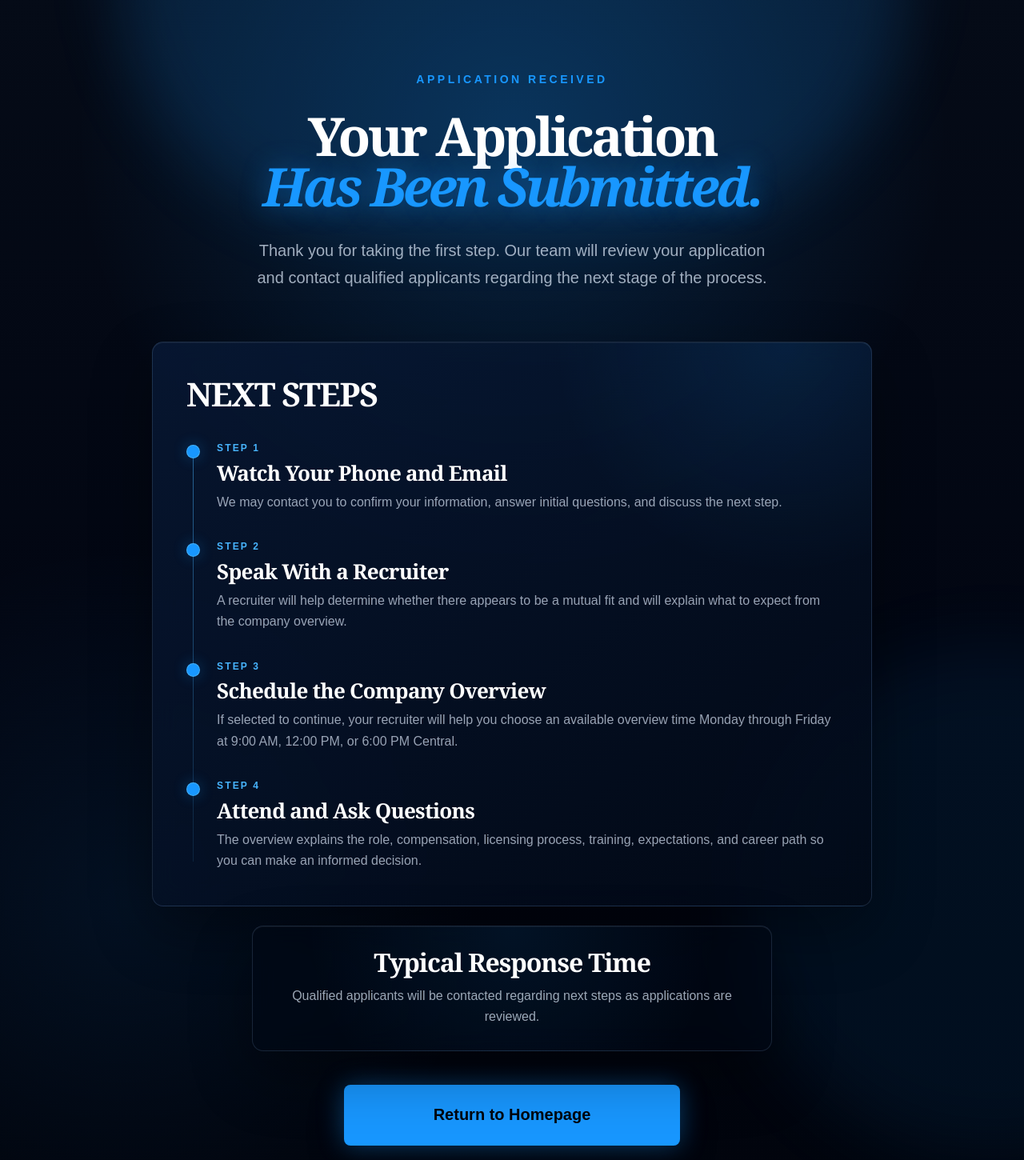
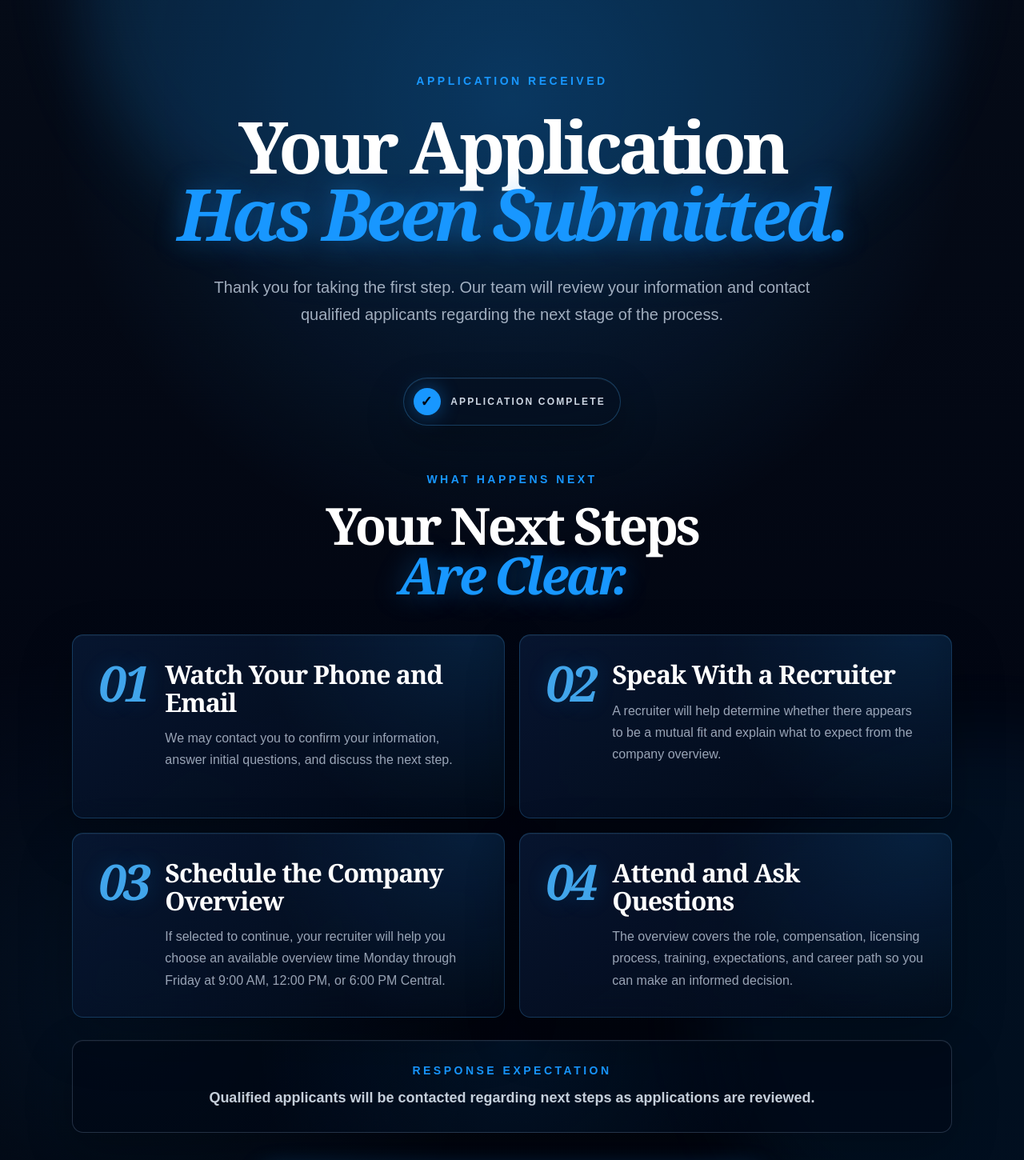
Before and after one commit to haynesjackson83-cyber/giddens-recruiting-funnel, a Next.js app: page /thank-you in a window 1280 px wide. Shown: the part 20-1470 px from the top of the page at 80% size. Built offline with nearby package versions, Linux system fonts and the light colour scheme.

Commit message:
Refine thank you confirmation page

```diff
--- a/src/app/thank-you/page.tsx
+++ b/src/app/thank-you/page.tsx
@@ -4,24 +4,24 @@ import styles from "./thank-you.module.css";
 
 const timelineSteps = [
   {
-    label: "Step 1",
+    number: "01",
     title: "Watch Your Phone and Email",
     copy: "We may contact you to confirm your information, answer initial questions, and discuss the next step.",
   },
   {
-    label: "Step 2",
+    number: "02",
     title: "Speak With a Recruiter",
-    copy: "A recruiter will help determine whether there appears to be a mutual fit and will explain what to expect from the company overview.",
+    copy: "A recruiter will help determine whether there appears to be a mutual fit and explain what to expect from the company overview.",
   },
   {
-    label: "Step 3",
+    number: "03",
     title: "Schedule the Company Overview",
     copy: "If selected to continue, your recruiter will help you choose an available overview time Monday through Friday at 9:00 AM, 12:00 PM, or 6:00 PM Central.",
   },
   {
-    label: "Step 4",
+    number: "04",
     title: "Attend and Ask Questions",
-    copy: "The overview explains the role, compensation, licensing process, training, expectations, and career path so you can make an informed decision.",
+    copy: "The overview covers the role, compensation, licensing process, training, expectations, and career path so you can make an informed decision.",
   },
 ];
 
@@ -30,41 +30,68 @@ export default function ThankYouPage() {
     <main className={styles.main}>
       <div className={styles.topGlow} aria-hidden="true" />
       <div className={styles.sideGlow} aria-hidden="true" />
+
       <section className={styles.container} aria-labelledby="thank-you-heading">
+        <header className={styles.header}>
           <p className={styles.eyebrow}>APPLICATION RECEIVED</p>
           <h1 id="thank-you-heading" className={styles.headline}>
             <span>Your Application</span>
-          <span><em>Has Been Submitted.</em></span>
+            <span>
+              <em>Has Been Submitted.</em>
+            </span>
           </h1>
           <p className={styles.body}>
-          Thank you for taking the first step. Our team will review your application and contact qualified applicants regarding the next stage of the process.
+            Thank you for taking the first step. Our team will review your information and contact
+            qualified applicants regarding the next stage of the process.
           </p>
+        </header>
 
-        <div className={styles.timelineCard}>
-          <h2>NEXT STEPS</h2>
-          <ol className={styles.timeline}>
-            {timelineSteps.map((step) => (
-              <li key={step.title}>
-                <span className={styles.timelineDot} aria-hidden="true" />
+        <div className={styles.completionSignal} aria-label="Application complete">
+          <span className={styles.checkIcon} aria-hidden="true">✓</span>
+          <span>APPLICATION COMPLETE</span>
+        </div>
+
+        <section className={styles.nextSteps} aria-labelledby="next-steps-heading">
+          <div className={styles.sectionHeader}>
+            <p className={styles.sectionEyebrow}>WHAT HAPPENS NEXT</p>
+            <h2 id="next-steps-heading" className={styles.sectionHeadline}>
+              <span>Your Next Steps</span>
+              <span>
+                <em>Are Clear.</em>
+              </span>
+            </h2>
+          </div>
+
+          <ol className={styles.stepsGrid}>
+            {timelineSteps.map((step, index) => (
+              <li key={step.title} className={styles.stepCard} style={{ "--step-index": index } as React.CSSProperties}>
+                <span className={styles.stepNumber}>{step.number}</span>
                 <div>
-                  <p className={styles.stepLabel}>{step.label}</p>
                   <h3>{step.title}</h3>
                   <p>{step.copy}</p>
                 </div>
               </li>
             ))}
           </ol>
-        </div>
+        </section>
 
-        <aside className={styles.responseCard} aria-labelledby="response-time-heading">
-          <h2 id="response-time-heading">Typical Response Time</h2>
-          <p>Qualified applicants will be contacted regarding next steps as applications are reviewed.</p>
+        <aside className={styles.responseStrip} aria-labelledby="response-expectation-heading">
+          <p id="response-expectation-heading">RESPONSE EXPECTATION</p>
+          <strong>Qualified applicants will be contacted regarding next steps as applications are reviewed.</strong>
         </aside>
 
         <div className={styles.actions}>
-          <Link className={styles.button} href="/">Return to Homepage</Link>
-          <Link className={styles.secondaryLink} href="/#top">Review the Opportunity</Link>
+          <Link className={styles.button} href="/">
+            Return to Homepage
+          </Link>
+          <Link className={styles.secondaryLink} href="/#top">
+            Review the Opportunity
+          </Link>
         </div>
+
+        <p className={styles.closingCopy}>
+          Keep an eye on your phone and email. The next step is a conversation—not a commitment.
+        </p>
       </section>
     </main>
   );
--- a/src/app/thank-you/thank-you.module.css
+++ b/src/app/thank-you/thank-you.module.css
@@ -3,10 +3,10 @@
   isolation: isolate;
   min-height: 100svh;
   overflow: hidden;
-  padding: 110px 32px;
+  padding: 112px 32px 96px;
   color: #f8fbff;
   background:
-    radial-gradient(circle at 50% 12%, rgba(24, 151, 255, 0.19), transparent 34rem),
+    radial-gradient(circle at 50% 8%, rgba(24, 151, 255, 0.2), transparent 36rem),
     radial-gradient(circle at 12% 72%, rgba(24, 151, 255, 0.08), transparent 28rem),
     linear-gradient(180deg, #050b17 0%, #020612 52%, #01040c 100%);
 }
@@ -16,13 +16,13 @@
   position: absolute;
   inset: 0;
   z-index: -1;
-  opacity: 0.15;
+  opacity: 0.14;
   pointer-events: none;
   background-image:
     linear-gradient(rgba(255, 255, 255, 0.032) 1px, transparent 1px),
     linear-gradient(90deg, rgba(255, 255, 255, 0.024) 1px, transparent 1px);
   background-size: 84px 84px;
-  mask-image: radial-gradient(circle at 50% 30%, black, transparent 72%);
+  mask-image: radial-gradient(circle at 50% 28%, black, transparent 74%);
 }
 
 .topGlow,
@@ -34,32 +34,40 @@
 }
 
 .topGlow {
-  top: -21rem;
+  top: -22rem;
   left: 50%;
-  width: min(62rem, 100vw);
-  height: 40rem;
-  background: rgba(24, 151, 255, 0.14);
-  filter: blur(40px);
+  width: min(68rem, 100vw);
+  height: 42rem;
+  background: rgba(24, 151, 255, 0.15);
+  filter: blur(42px);
   transform: translateX(-50%);
 }
 
 .sideGlow {
   right: max(-18rem, -22vw);
-  bottom: 8rem;
-  width: 40rem;
-  height: 40rem;
+  bottom: 10rem;
+  width: 42rem;
+  height: 42rem;
   background: rgba(24, 151, 255, 0.07);
   filter: blur(46px);
 }
 
 .container {
-  width: min(900px, 100%);
+  width: min(1100px, 100%);
   margin: 0 auto;
   text-align: center;
 }
 
-.eyebrow {
-  margin: 0 0 28px;
+.header {
+  max-width: 900px;
+  margin: 0 auto;
+  animation: fadeUp 700ms ease both;
+}
+
+.eyebrow,
+.sectionEyebrow,
+.responseStrip p {
+  margin: 0;
   color: #1897ff;
   font-family: Arial, Helvetica, sans-serif;
   font-size: clamp(13px, 1.2vw, 14px);
@@ -69,158 +77,179 @@
 }
 
 .headline {
-  margin: 0;
+  margin: 28px 0 0;
   color: #ffffff;
   font-family: Georgia, "Times New Roman", serif;
-  font-size: clamp(3rem, 5.2vw, 5.5rem);
+  font-size: clamp(64px, 7vw, 92px);
   font-weight: 700;
-  letter-spacing: -0.058em;
-  line-height: 0.95;
+  letter-spacing: -0.06em;
+  line-height: 0.94;
 }
 
-.headline span {
+.headline span,
+.sectionHeadline span {
   display: block;
 }
 
-.headline em {
+.headline em,
+.sectionHeadline em {
   color: #1897ff;
   font-style: italic;
   text-shadow: 0 0 34px rgba(24, 151, 255, 0.42);
 }
 
 .body {
-  max-width: 650px;
-  margin: 32px auto 0;
+  max-width: 760px;
+  margin: 34px auto 0;
   color: rgba(210, 222, 238, 0.76);
   font-family: Arial, Helvetica, sans-serif;
   font-size: 20px;
-  line-height: 1.72;
+  line-height: 1.7;
 }
 
-.timelineCard,
-.responseCard {
-  border: 1px solid rgba(133, 174, 214, 0.18);
-  border-radius: 14px;
-  background:
-    radial-gradient(circle at 88% 0%, rgba(24, 151, 255, 0.11), transparent 18rem),
-    linear-gradient(145deg, rgba(8, 25, 54, 0.82), rgba(2, 9, 22, 0.78));
-  box-shadow: inset 0 1px 0 rgba(255, 255, 255, 0.05), 0 30px 78px rgba(0, 0, 0, 0.32);
-  backdrop-filter: blur(16px);
-  text-align: left;
-}
-
-.timelineCard {
+.completionSignal {
+  width: fit-content;
+  display: inline-flex;
+  align-items: center;
+  gap: 12px;
   margin: 62px auto 0;
-  padding: 42px;
-}
-
-.timelineCard > h2,
-.responseCard h2 {
-  margin: 0;
-  color: #ffffff;
-  font-family: Georgia, "Times New Roman", serif;
-  font-size: clamp(30px, 3.2vw, 42px);
-  font-weight: 700;
-  letter-spacing: -0.035em;
-  line-height: 1.08;
-}
-
-.timeline {
-  position: relative;
-  display: grid;
-  gap: 34px;
-  margin: 38px 0 0;
-  padding: 0;
-  list-style: none;
-}
-
-.timeline::before {
-  content: "";
-  position: absolute;
-  top: 13px;
-  bottom: 13px;
-  left: 8px;
-  width: 1px;
-  background: linear-gradient(180deg, rgba(72, 181, 255, 0.5), rgba(72, 181, 255, 0.12));
-}
-
-.timeline li {
-  position: relative;
-  display: grid;
-  grid-template-columns: 18px 1fr;
-  gap: 20px;
-  align-items: start;
-}
-
-.timelineDot {
-  position: relative;
-  z-index: 1;
-  width: 17px;
-  height: 17px;
-  margin-top: 4px;
-  border: 1px solid rgba(72, 181, 255, 0.88);
+  padding: 12px 18px 12px 12px;
+  border: 1px solid rgba(72, 181, 255, 0.28);
   border-radius: 999px;
-  background: #1897ff;
-  box-shadow: 0 0 18px rgba(24, 151, 255, 0.32);
-}
-
-.stepLabel {
-  margin: 0 0 8px;
-  color: #48b5ff;
+  color: rgba(235, 244, 255, 0.88);
+  background: rgba(5, 16, 34, 0.7);
+  box-shadow: 0 18px 48px rgba(0, 0, 0, 0.26), inset 0 1px 0 rgba(255, 255, 255, 0.05);
   font-family: Arial, Helvetica, sans-serif;
   font-size: 12px;
   font-weight: 900;
   letter-spacing: 0.18em;
-  line-height: 1.4;
-  text-transform: uppercase;
+  animation: fadeIn 650ms ease 220ms both;
 }
 
-.timeline h3 {
+.checkIcon {
+  width: 34px;
+  height: 34px;
+  display: grid;
+  place-items: center;
+  border-radius: 999px;
+  color: #010816;
+  background: #1897ff;
+  box-shadow: 0 0 24px rgba(24, 151, 255, 0.42);
+  font-size: 18px;
+  line-height: 1;
+}
+
+.nextSteps {
+  margin: 58px auto 0;
+}
+
+.sectionHeader {
+  max-width: 900px;
+  margin: 0 auto;
+}
+
+.sectionHeadline {
+  margin: 16px 0 0;
+  color: #ffffff;
+  font-family: Georgia, "Times New Roman", serif;
+  font-size: clamp(44px, 5vw, 68px);
+  font-weight: 700;
+  letter-spacing: -0.052em;
+  line-height: 0.98;
+}
+
+.stepsGrid {
+  display: grid;
+  grid-template-columns: repeat(2, minmax(0, 1fr));
+  gap: 18px;
+  margin: 42px 0 0;
+  padding: 0;
+  list-style: none;
+  text-align: left;
+}
+
+.stepCard {
+  display: grid;
+  grid-template-columns: auto 1fr;
+  gap: 22px;
+  min-height: 230px;
+  padding: 32px;
+  border: 1px solid rgba(72, 181, 255, 0.22);
+  border-radius: 14px;
+  background:
+    radial-gradient(circle at 92% 0%, rgba(24, 151, 255, 0.12), transparent 16rem),
+    linear-gradient(145deg, rgba(8, 25, 54, 0.82), rgba(2, 9, 22, 0.78));
+  box-shadow: inset 0 1px 0 rgba(255, 255, 255, 0.05), 0 24px 68px rgba(0, 0, 0, 0.24);
+  backdrop-filter: blur(16px);
+  animation: fadeUp 650ms ease both;
+  animation-delay: calc(320ms + var(--step-index) * 90ms);
+}
+
+.stepNumber {
+  color: rgba(72, 181, 255, 0.9);
+  font-family: Georgia, "Times New Roman", serif;
+  font-size: clamp(42px, 4.8vw, 64px);
+  font-style: italic;
+  font-weight: 700;
+  letter-spacing: -0.06em;
+  line-height: 0.9;
+  text-shadow: 0 0 28px rgba(24, 151, 255, 0.2);
+}
+
+.stepCard h3 {
   margin: 0;
   color: #ffffff;
   font-family: Georgia, "Times New Roman", serif;
-  font-size: 26px;
-  letter-spacing: -0.028em;
-  line-height: 1.15;
+  font-size: clamp(25px, 2.8vw, 32px);
+  letter-spacing: -0.032em;
+  line-height: 1.08;
 }
 
-.timeline p:not(.stepLabel) {
-  margin: 8px 0 0;
+.stepCard p {
+  margin: 14px 0 0;
   color: rgba(210, 222, 238, 0.72);
   font-family: Arial, Helvetica, sans-serif;
   font-size: 16px;
-  line-height: 1.65;
+  line-height: 1.7;
 }
 
-.responseCard {
-  max-width: 650px;
-  margin: 24px auto 0;
-  padding: 28px 32px;
+.responseStrip {
+  display: grid;
+  gap: 10px;
+  margin: 28px auto 0;
+  padding: 28px 34px;
+  border: 1px solid rgba(146, 177, 214, 0.24);
+  border-radius: 14px;
+  background:
+    radial-gradient(circle at 50% 0%, rgba(24, 151, 255, 0.09), transparent 20rem),
+    rgba(1, 8, 22, 0.58);
+  box-shadow: inset 0 1px 0 rgba(255, 255, 255, 0.04), 0 20px 58px rgba(0, 0, 0, 0.22);
   text-align: center;
-  background:
-    radial-gradient(circle at 50% 0%, rgba(24, 151, 255, 0.09), transparent 16rem),
-    rgba(1, 8, 22, 0.54);
 }
 
-.responseCard h2 {
-  font-size: clamp(24px, 2.5vw, 32px);
+.responseStrip strong {
+  color: rgba(235, 244, 255, 0.84);
+  font-family: Arial, Helvetica, sans-serif;
+  font-size: 18px;
+  font-weight: 700;
+  line-height: 1.6;
 }
 
-.responseCard p {
-  margin: 12px 0 0;
-  color: rgba(210, 222, 238, 0.74);
-  font-family: Arial, Helvetica, sans-serif;
-  font-size: 16px;
-  line-height: 1.65;
+.actions {
+  display: grid;
+  justify-items: center;
+  gap: 18px;
+  margin-top: 48px;
+  animation: fadeUp 650ms ease 720ms both;
 }
 
 .button {
   display: inline-flex;
   align-items: center;
   justify-content: center;
-  width: min(100%, 420px);
-  min-height: 76px;
-  margin-top: 42px;
+  width: 100%;
+  max-width: 620px;
+  min-height: 72px;
   border-radius: 8px;
   color: #01040c;
   background: #1897ff;
@@ -239,72 +268,14 @@
   transform: translateY(-3px);
 }
 
-.button:focus-visible {
+.button:focus-visible,
+.secondaryLink:focus-visible {
   outline: 3px solid rgba(248, 251, 255, 0.92);
-  outline-offset: 4px;
-}
-
-@media (prefers-reduced-motion: reduce) {
-  .button {
-    transition: none;
-  }
-}
-
-@media (max-width: 640px) {
-  .main {
-    padding: 86px 20px 96px;
-  }
-
-  .headline {
-    font-size: clamp(2.35rem, 11vw, 4.1rem);
-    letter-spacing: -0.052em;
-  }
-
-  .body {
-    font-size: 17px;
-  }
-
-  .timelineCard {
-    margin-top: 44px;
-    padding: 28px 22px;
-    border-radius: 10px;
-  }
-
-  .timeline {
-    gap: 30px;
-    margin-top: 32px;
-  }
-
-  .timeline li {
-    gap: 16px;
-  }
-
-  .timeline h3 {
-    font-size: 23px;
-  }
-
-  .timeline p:not(.stepLabel) {
-    font-size: 15px;
-  }
-
-  .responseCard {
-    padding: 24px 20px;
-  }
-
-  .button {
-    min-height: 68px;
-    font-size: 18px;
-  }
-}
-
-.actions {
-  display: grid;
-  justify-items: center;
-  gap: 18px;
+  outline-offset: 5px;
 }
 
 .secondaryLink {
-  color: rgba(248, 251, 255, 0.86);
+  color: rgba(210, 222, 238, 0.68);
   font-family: Arial, Helvetica, sans-serif;
   font-size: 16px;
   font-weight: 900;
@@ -319,8 +290,119 @@
   text-shadow: 0 0 24px rgba(24, 151, 255, 0.32);
 }
 
-.secondaryLink:focus-visible {
-  outline: 3px solid rgba(248, 251, 255, 0.92);
-  outline-offset: 6px;
-  border-radius: 4px;
+.closingCopy {
+  max-width: 680px;
+  margin: 30px auto 0;
+  color: rgba(210, 222, 238, 0.68);
+  font-family: Arial, Helvetica, sans-serif;
+  font-size: 17px;
+  line-height: 1.65;
 }
+
+@keyframes fadeUp {
+  from {
+    opacity: 0;
+    transform: translateY(18px);
+  }
+
+  to {
+    opacity: 1;
+    transform: translateY(0);
+  }
+}
+
+@keyframes fadeIn {
+  from {
+    opacity: 0;
+  }
+
+  to {
+    opacity: 1;
+  }
+}
+
+@media (prefers-reduced-motion: reduce) {
+  .header,
+  .completionSignal,
+  .stepCard,
+  .actions {
+    animation: none;
+  }
+
+  .button,
+  .secondaryLink {
+    transition: none;
+  }
+
+  .button:hover,
+  .button:focus-visible {
+    transform: none;
+  }
+}
+
+@media (max-width: 760px) {
+  .main {
+    padding: 82px 20px 76px;
+  }
+
+  .headline {
+    font-size: clamp(44px, 13vw, 62px);
+    letter-spacing: -0.055em;
+  }
+
+  .body {
+    font-size: 17px;
+  }
+
+  .completionSignal {
+    margin-top: 46px;
+    letter-spacing: 0.14em;
+  }
+
+  .nextSteps {
+    margin-top: 46px;
+  }
+
+  .sectionHeadline {
+    font-size: clamp(38px, 11vw, 52px);
+  }
+
+  .stepsGrid {
+    grid-template-columns: 1fr;
+    gap: 14px;
+    margin-top: 34px;
+  }
+
+  .stepCard {
+    min-height: auto;
+    grid-template-columns: 1fr;
+    gap: 18px;
+    padding: 26px 22px;
+  }
+
+  .stepCard p {
+    font-size: 15px;
+  }
+
+  .responseStrip {
+    margin-top: 22px;
+    padding: 24px 20px;
+  }
+
+  .responseStrip strong {
+    font-size: 16px;
+  }
+
+  .actions {
+    margin-top: 40px;
+  }
+
+  .button {
+    min-height: 64px;
+    font-size: 18px;
+  }
+
+  .closingCopy {
+    font-size: 15px;
+  }
+}
```
Lines whose indentation alone changed are shown as unchanged.
